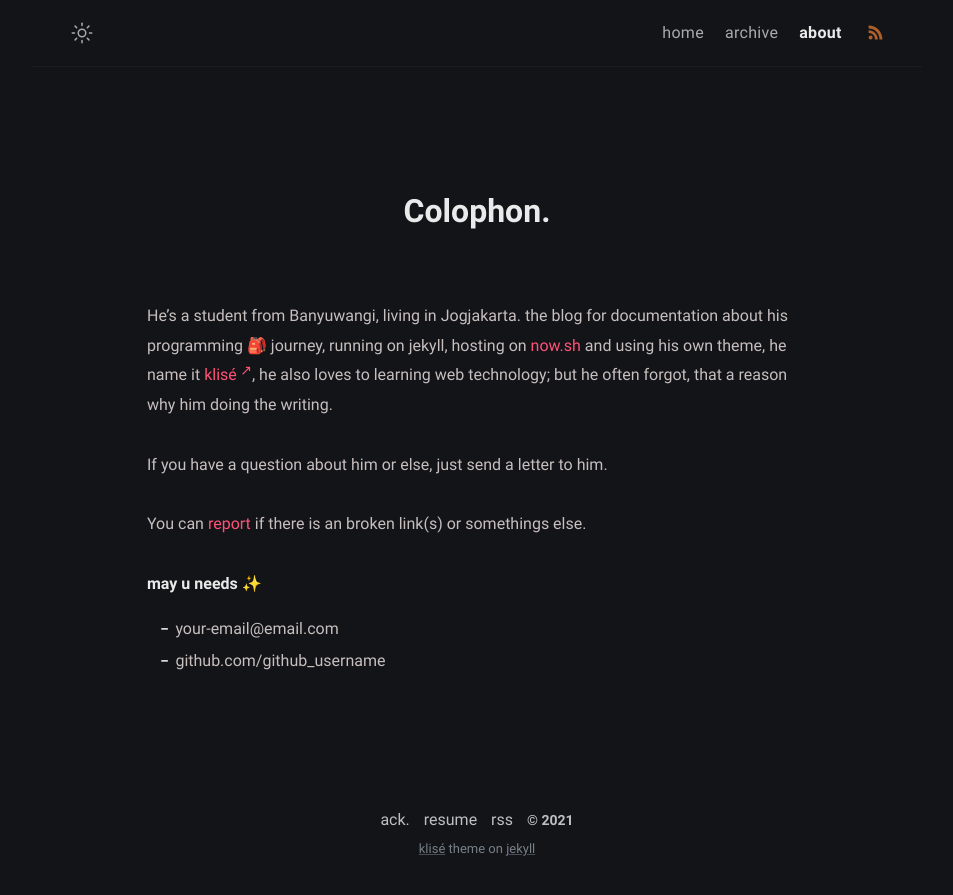
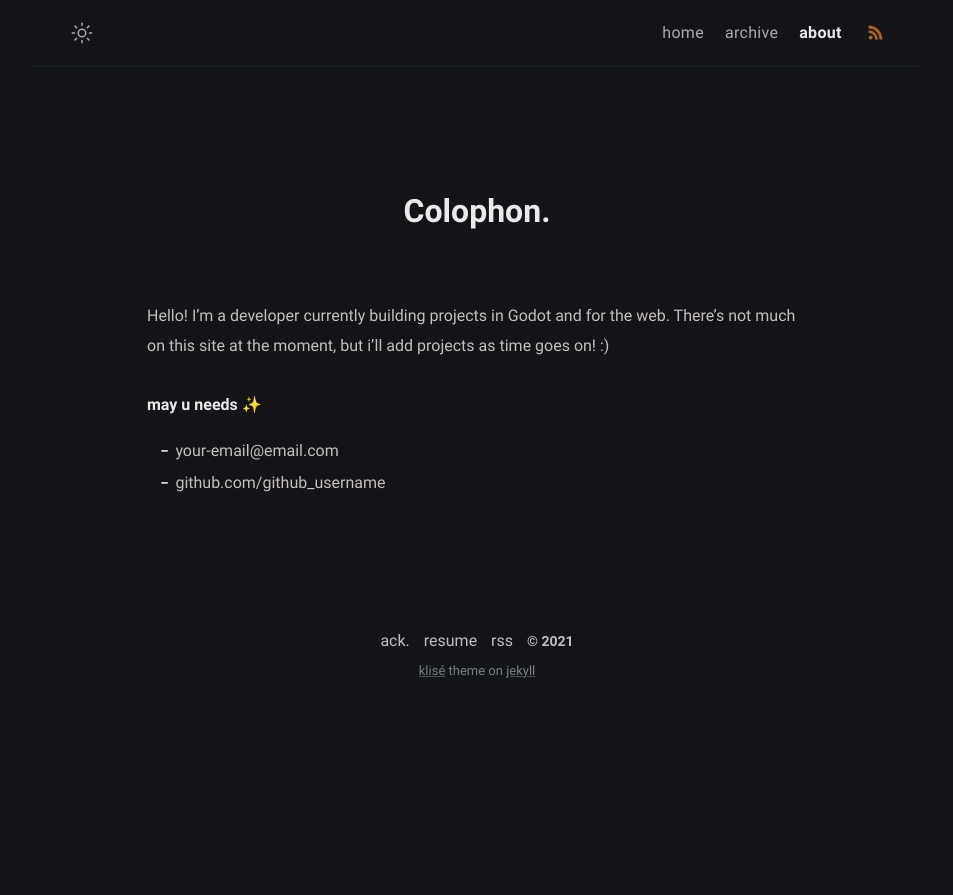
Before and after one commit to robertmacalpine/robertmacalpine.github.io, a Jekyll site: the page built from about.md, in a window 1280 px wide. Shown: the top 895 px of the page, without its empty margins (163-1116 px from the left). Built offline with Jekyll 4.4.1, drawn with Linux system fonts in a browser that asks for light colours.

Commit message:
Update about.md

```diff
--- a/about.md
+++ b/about.md
@@ -2,15 +2,10 @@
 title: Colophon
 permalink: /about/
 layout: page
-excerpt: Hello peeps, I'm student of computer science from Banyuwangi, living in Jogjakarta. This blog for documentation about my programming journey, running on jekyll, hosting on netlify and using my own simple theme.
+excerpt: Hello! I'm a developer currently building projects in Godot and for the web. There's not much on this site at the moment, but i'll add projects as time goes on! :)
 comments: false
 ---
-
-He's a student from Banyuwangi, living in Jogjakarta. the blog for documentation about his programming 🎒 journey, running on jekyll, hosting on [now.sh](http://now.sh) and using his own theme, he name it <a href="https://github.com/piharpi/jekyll-klise" target="_blank" rel="noopener">klisé</a>, he also loves to learning web technology; but he often forgot, that a reason why him doing the writing.
-
-If you have a question about him or else, just send a letter to him.
-
-You can [report](http://github.com/piharpi/jekyll-klise/issues/new) if there is an broken link(s) or somethings else.
+ Hello! I'm a developer currently building projects in Godot and for the web. There's not much on this site at the moment, but i'll add projects as time goes on! :)
 
 **may u needs ✨**
 
```
